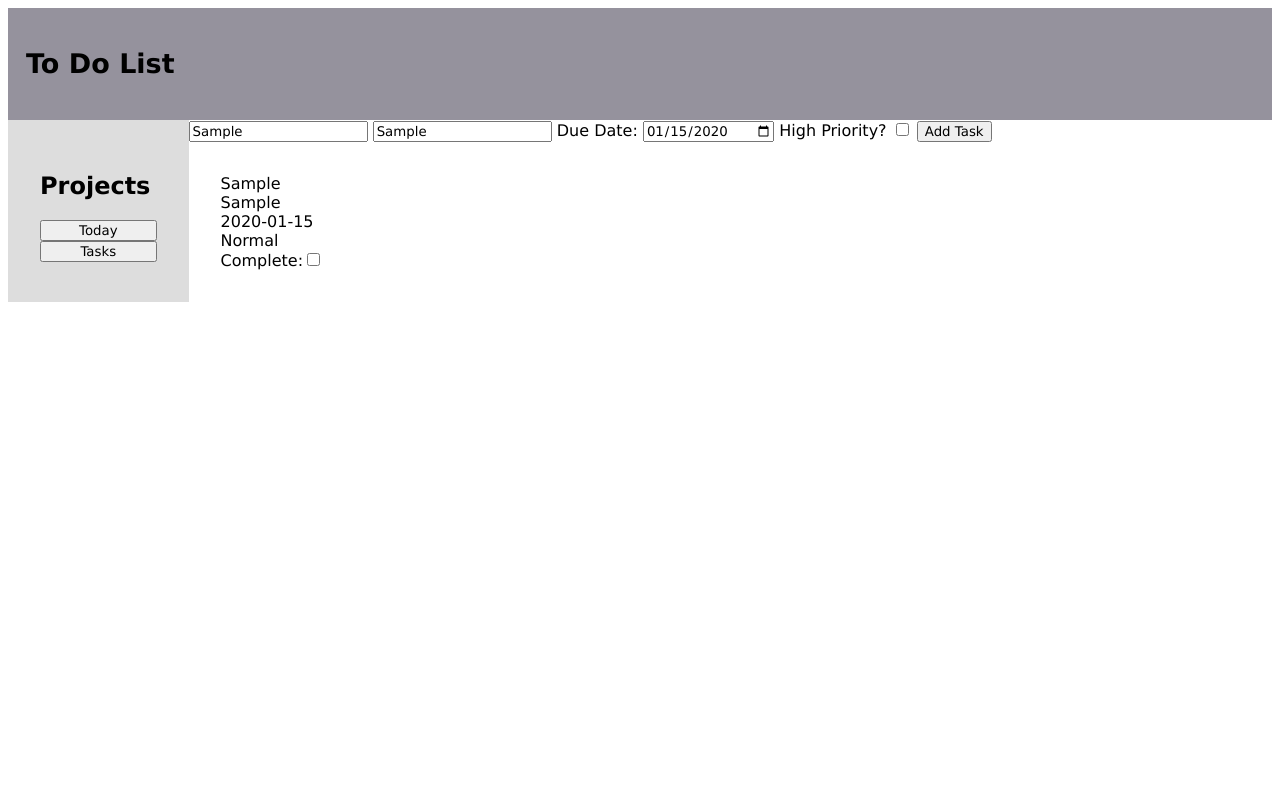
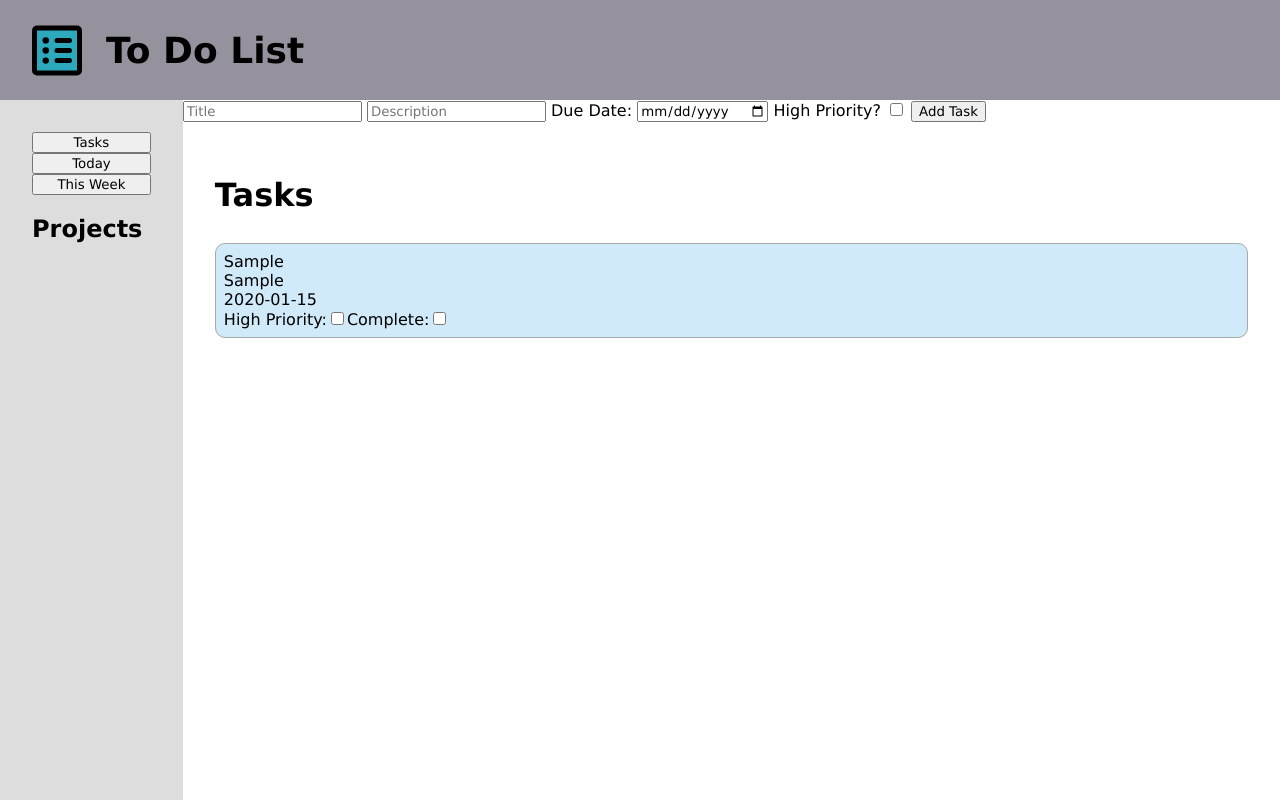
Before and after one commit to khenson631/ToDo, a plain HTML site: page index.html in a window 1280 px wide. Both pictures are taken after typing "Sample", "Sample", "2020-01-15" into the empty fields and a click on the button "Add Task". Shown: the top 800 px of the page. Drawn offline with Linux system fonts and the light colour scheme.

Commit message:
Update html, css, js -add basic styling -refine js logic for adding and displaying tasks

```diff
--- a/index.html
+++ b/index.html
@@ -8,21 +8,23 @@
 </head>
 <body>
     <section id="header">
+        <img src="./list-square-svgrepo-com.svg" alt="checklist icon" width="50px">
         <h1>To Do List</h1>
     </section>
 
     <!-- Sidebar with projects listed -->
     <nav id="sidebar">
+        <div id="defaultProjects">
+            <button id="btnTasks">Tasks</button>
+            <button id="btnToday">Today</button>
+            <button id="btnToday">This Week</button>
+        </div>
         <h1>Projects</h1>
-        <div id="defaultProjects">
-            <button id="btnToday">Today</button>
-            <button id="btnTasks">Tasks</button>
-        </div>
     </nav>
 
     <!-- Form to add new task -->
     <form id="frmNewTask">
-        <input type="text" name="title" placeholder="Title" id="title">
+        <input type="text" name="title" placeholder="Title" id="title" required>
         <input type="text" name="description" placeholder="Description" id="description">
         <label for="dueDate">Due Date:</label>
         <input type="date" name="dueDate" placeholder="Due Date" id="dueDate">
--- a/main.js
+++ b/main.js
@@ -19,14 +19,20 @@ document.getElementById("sidebar").addEventListener("click", function(event) {
 class item {
 
     // constructor for todo item
-    constructor(title,description,dueDate,priority,completed,project) {
+    constructor(title,description,dueDate,priority,completed,project,id) {
         this.title = title;
         this.description = description;
         this.dueDate = dueDate;
         this.priority = priority;
         this.completed = completed;
         this.project = project;
+        this.id = id;
     }
+
+    updatePriority(priority) {
+        this.priority = priority;
+    }
+
 }
 
 // have different projects to store todo items
@@ -44,8 +50,6 @@ class project {
 }
 
 // set the default projects
-// const Tasks = new project('Tasks');
-// const Tasks = new project('currentProject',[]);
 projects["Tasks"] = new project("Tasks");
 currentProject = projects["Tasks"];
 
@@ -61,7 +65,7 @@ document.addEventListener('DOMContentLoaded', function () {
 });
 
 // dynamically insert new items into the taskList div, keyed by project
-function addTask(item) {
+function addTaskToDOM(item) {
 
     //console.log(item.title);
 
@@ -71,12 +75,51 @@ function addTask(item) {
     // loop thru each property of the item and display it
     for (let key in item) {
         if (item.hasOwnProperty(key)) {
-            if ([key] != 'project' && [key] != 'completed') {
+            if ([key] != 'project' && [key] != 'completed' && [key] != 'id') {
                 //console.log(`${key}: ${item[key]}`);
-                const div = document.createElement('div');
+
+                let element = '';
+                let elementType = '';
+
+                // if priority, add a checkbox
+                if ([key] == 'priority') {
+                    element = 'input';
+                    elementType = 'checkbox';
+                }
+                else {
+                    element = 'div';
+                    elementType = '';
+                }
+
+                //let div = document.createElement('div');
+                let div = document.createElement(element);
+                if (elementType) {
+                    div.type = elementType;
+                    div.id = [key];
+
+                    let priority = item['priority'];
+                    let checked = false;
+                    if (priority === 'High') {
+                        checked = true;
+                    }
+                    div.checked = checked;
+
+                    let label = document.createElement('label');
+                    label.htmlFor = 'priority';
+                    label.textContent = 'High Priority:';
+                    task.appendChild(label);
+                }
                 div.textContent = item[key];
-                div.className = key;
+                div.className = [key];
                 task.appendChild(div);
+
+                // replace prioroity checkbox with star
+                // const elementToWrap = document.querySelectorAll(".priority");
+                // if (elementToWrap) {
+                //     const label = document.createElement('label');
+                //     elementToWrap.parentNode.insertBefore(label,elementToWrap);
+                //     label.appendChild(elementToWrap);
+                // }
             }
         }
     }
@@ -86,12 +129,10 @@ function addTask(item) {
     chkComplete.type = 'checkbox';
     chkComplete.name = 'complete';
     chkComplete.class = 'chkComplete';
-
     // label for complete check box
     const lblComplete = document.createElement('label');
     lblComplete.htmlFor = 'chkComplete';
     lblComplete.textContent = 'Complete:';
-
     // append complete checkbox and label to dom
     task.appendChild(lblComplete);
     task.appendChild(chkComplete);
@@ -104,14 +145,16 @@ function displayTasks(project) {
 
     taskList.innerHTML = ""; // prevents duplicate DOM entries
 
+    // display header of current tasklist
+   let taskListH1 = document.createElement('h1');
+   taskListH1.textContent = currentProject.name;
+   taskList.appendChild(taskListH1);
+
     project.todos.forEach(element => {
-        const task = addTask(element);
+        const task = addTaskToDOM(element);
         taskList.appendChild(task);
    });
 
-   // change header of current tasklist
-   let taskListH1 = taskList.querySelector("#taskListH1");
-   taskListH1.textContent = currentProject.name;
 }
 
 const inputForm = document.getElementById('frmNewTask');
@@ -127,7 +170,6 @@ inputForm.addEventListener('submit', function(event) {
         const buttonValue = event.target.value;
 
             // get inputs from form
-
             // title,description,dueDate,priority,completed,project
             const title = inputForm.querySelector('#title').value;
             const description = inputForm.querySelector('#description').value;
@@ -143,14 +185,22 @@ inputForm.addEventListener('submit', function(event) {
 
             const completed = false;
             const project = currentProject;
+            const id = createID();
 
             // let task = new task(title);
-            let task = new item(title,description,dueDate,priority,completed,project);
+            let task = new item(title,description,dueDate,priority,completed,project,id);
             console.log(task);
-            addTask(task);
             currentProject.addToDoItem(task);
-            // displayTasks(currentProject.todos)
+            addTaskToDOM(task);
             displayTasks(currentProject);
-
+            inputForm.reset();
     // }
 })
+
+// Interact with to do item: Delte, edit, chnge priority
+// let toDoItem = document.querySelector(".task ");
+
+// function to create unique ID per ToDo item
+function createID() {
+    return crypto.randomUUID();
+}
--- a/style.css
+++ b/style.css
@@ -5,27 +5,32 @@
 body {
     display: grid;
     grid-template-columns: 1fr 6fr;
-    /* grid-template-rows: 1fr 3fr 3fr 3fr; */
-    grid-template-rows: auto auto auto auto;
+    grid-template-rows: auto auto auto auto auto;
+    grid-auto-rows: 500px;
+    margin: 0;
 }
 
 #header {
     grid-column-start:1;
     grid-column-end: -1;
-    max-height: max-content;
-    padding: 1em;
+    height: 100px;
+    padding-left: 2rem;
     background-color: rgb(149, 146, 157);
-    font-size: large;
+    font-size: 1.5rem;
+    display: flex;
+    gap: 1em;
+    flex-wrap: wrap;
 }
 
 #sidebar {
     grid-column-start: 1;
     grid-row-start: 2;
-    grid-row-end: 4;
+    grid-row-end: -1;
     display: flex;
     flex-direction: column;
     padding: 2em;
     background-color: rgb(221, 221, 221);
+    min-height: 100vh;
 }
 
 #defaultProjects {
@@ -41,10 +46,13 @@ body {
     display: flex;
     flex-direction: column;
     flex-wrap: wrap;
-    gap: 2em;
+    gap: .5em;
     padding: 2em;
 }
 
 .task {
-
+    border: 1px solid darkgray;
+    border-radius: 10px;
+    padding: .5em;
+    background-color:rgb(208, 234, 250);
 }
```
Also changed, not shown: list-square-svgrepo-com.svg (added).
